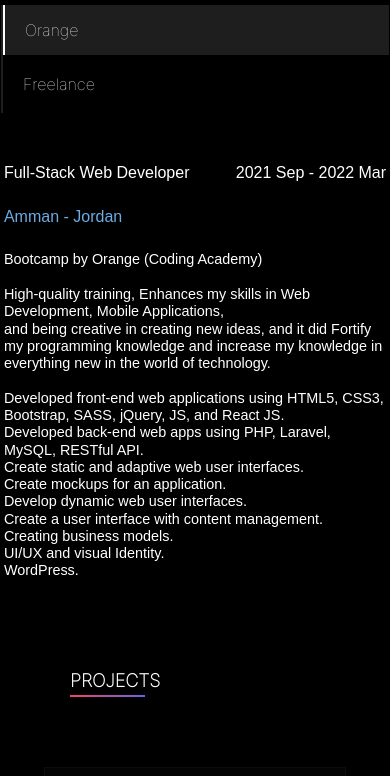
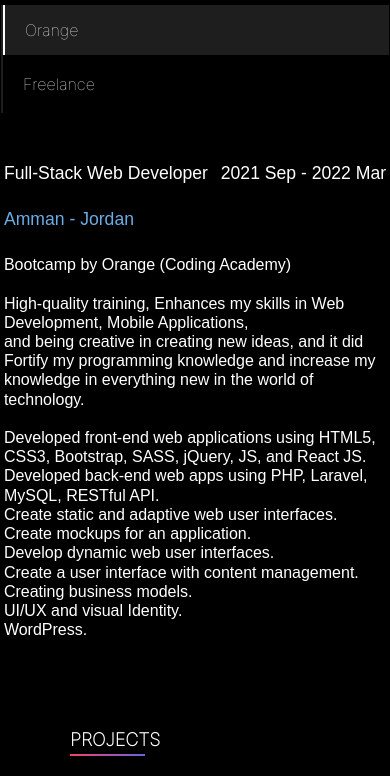
Before and after one commit to AzmiTammam/ReactPortfolio, a React (Create React App) app: page / in a window 390 px wide. Shown: the part 1156-1932 px from the top of the page. Built offline with nearby package versions, Linux system fonts and the light colour scheme; grey boxes are pictures that could not be loaded.

Commit message:
Fix Responsive

```diff
--- a/src/Components/Experience/Experience.css
+++ b/src/Components/Experience/Experience.css
@@ -99,13 +99,13 @@
     width: 99vw;
   }
   .experience .companyInfo .positionData, .experience .companyInfo .positionAddress {
+    font-size: 1.1em;
+    font-family: Arial, Helvetica, sans-serif;
+    line-height: 1.2em;
+  }
+  .experience .companyInfo .positionBio {
     font-size: 1em;
     font-family: Arial, Helvetica, sans-serif;
     line-height: 1.2em;
   }
-  .experience .companyInfo .positionBio {
-    font-size: 0.9em;
-    font-family: Arial, Helvetica, sans-serif;
-    line-height: 1.2em;
-  }
 }
```
